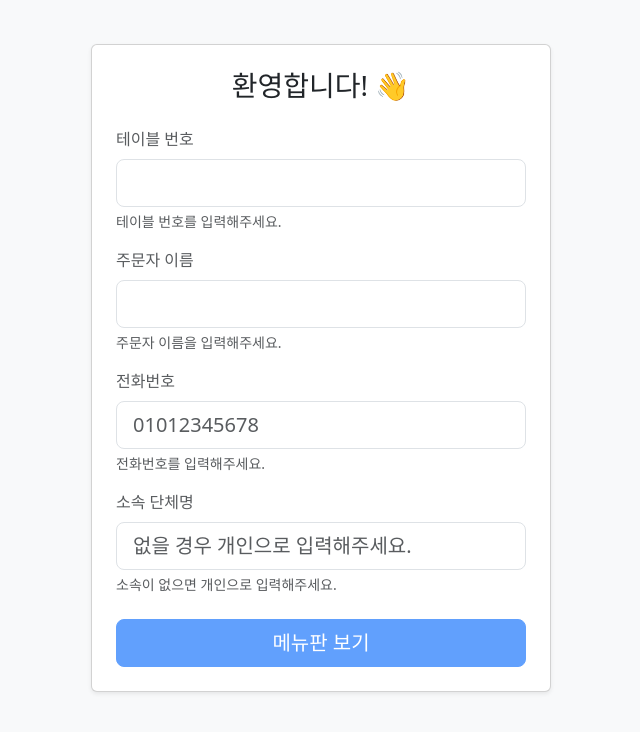
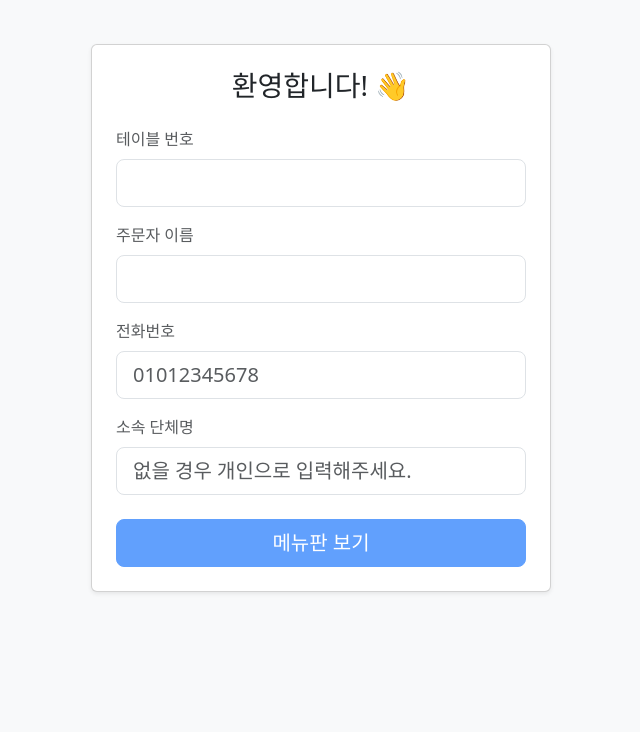
Before and after one commit to jae1u/festival-order, a Flask app: page / in a window 1280 px wide. Shown: the top 732 px of the page, without its empty margins (319-959 px from the left). Run offline with Flask 3, Linux system fonts and the light colour scheme.

Commit message:
fix: simplify login validation hints

```diff
--- a/web/templates/customer_login.html
+++ b/web/templates/customer_login.html
@@ -14,9 +14,6 @@
             margin: auto;
         }
 
-        .form-text {
-            min-height: 1.25rem;
-        }
     </style>
 </head>
 
@@ -29,27 +26,27 @@
                     <label class="form-label text-muted">테이블 번호</label>
                     <input type="text" name="table_no" id="tableNo" class="form-control form-control-lg"
                         inputmode="numeric" maxlength="10" autocomplete="off" required aria-describedby="tableNoHelp">
-                    <div id="tableNoHelp" class="form-text validation-message">1 이상의 숫자로 입력해주세요.</div>
+                    <div id="tableNoHelp" class="invalid-feedback"></div>
                 </div>
                 <div class="mb-3">
                     <label class="form-label text-muted">주문자 이름</label>
                     <input type="text" name="customer_name" id="customerName" class="form-control form-control-lg"
                         maxlength="20" autocomplete="name" required aria-describedby="nameHelp">
-                    <div id="nameHelp" class="form-text validation-message">20자 이내로 입력해주세요.</div>
+                    <div id="nameHelp" class="invalid-feedback"></div>
                 </div>
                 <div class="mb-3">
                     <label class="form-label text-muted">전화번호</label>
                     <input type="tel" name="customer_phone" id="customerPhone" class="form-control form-control-lg"
                         inputmode="numeric" maxlength="11" autocomplete="tel" placeholder="01012345678" required
                         aria-describedby="phoneHelp">
-                    <div id="phoneHelp" class="form-text validation-message">하이픈 없이 숫자 10자리 또는 11자리로 입력해주세요.</div>
+                    <div id="phoneHelp" class="invalid-feedback"></div>
                 </div>
                 <div class="mb-4">
                     <label class="form-label text-muted">소속 단체명</label>
                     <input type="text" name="organization" id="organization" class="form-control form-control-lg"
                         maxlength="20" placeholder="없을 경우 개인으로 입력해주세요." required
                         aria-describedby="organizationHelp">
-                    <div id="organizationHelp" class="form-text validation-message">20자 이내로 입력해주세요.</div>
+                    <div id="organizationHelp" class="invalid-feedback"></div>
                 </div>
                 <button type="submit" id="submitButton" class="btn btn-primary btn-lg w-100" disabled>메뉴판 보기</button>
             </form>
@@ -65,6 +62,7 @@
             customerPhone: document.getElementById('customerPhone'),
             organization: document.getElementById('organization'),
         };
+        const touchedFields = new Set();
 
         const rules = {
             tableNo(value) {
@@ -76,24 +74,24 @@
                 if (number > 2147483647) {
                     return { valid: false, message: '테이블 번호가 너무 큽니다.' };
                 }
-                return { valid: true, message: '확인되었습니다.' };
+                return { valid: true, message: '' };
             },
             customerName(value) {
                 if (!value) return { valid: false, message: '주문자 이름을 입력해주세요.' };
                 if (value.length > 20) return { valid: false, message: '20자 이내로 입력해주세요.' };
-                return { valid: true, message: '확인되었습니다.' };
+                return { valid: true, message: '' };
             },
             customerPhone(value) {
                 if (!value) return { valid: false, message: '전화번호를 입력해주세요.' };
                 if (!/^\d{10,11}$/.test(value)) {
                     return { valid: false, message: '숫자 10자리 또는 11자리로 입력해주세요.' };
                 }
-                return { valid: true, message: '확인되었습니다.' };
+                return { valid: true, message: '' };
             },
             organization(value) {
                 if (!value) return { valid: false, message: '소속이 없으면 개인으로 입력해주세요.' };
                 if (value.length > 20) return { valid: false, message: '20자 이내로 입력해주세요.' };
-                return { valid: true, message: '확인되었습니다.' };
+                return { valid: true, message: '' };
             },
         };
 
@@ -104,14 +102,12 @@
             }
         }
 
-        function setFieldState(input, result) {
+        function setFieldState(key, result) {
+            const input = fields[key];
             const message = document.getElementById(input.getAttribute('aria-describedby'));
-            input.classList.toggle('is-valid', result.valid);
-            input.classList.toggle('is-invalid', !result.valid && input.value.length > 0);
+            const shouldShowError = !result.valid && touchedFields.has(key);
             message.textContent = result.message;
-            message.classList.toggle('text-success', result.valid);
-            message.classList.toggle('text-danger', !result.valid && input.value.length > 0);
-            message.classList.toggle('text-muted', !result.valid && input.value.length === 0);
+            input.classList.toggle('is-invalid', shouldShowError);
         }
 
         function validateForm() {
@@ -123,7 +119,7 @@
             };
 
             Object.entries(results).forEach(([key, result]) => {
-                setFieldState(fields[key], result);
+                setFieldState(key, result);
             });
 
             submitButton.disabled = !Object.values(results).every(result => result.valid);
@@ -131,16 +127,24 @@
 
         [fields.tableNo, fields.customerPhone].forEach(input => {
             input.addEventListener('input', () => {
+                touchedFields.add(input.id === 'tableNo' ? 'tableNo' : 'customerPhone');
                 sanitizeNumeric(input);
                 validateForm();
             });
         });
 
-        [fields.customerName, fields.organization].forEach(input => {
-            input.addEventListener('input', validateForm);
+        fields.customerName.addEventListener('input', () => {
+            touchedFields.add('customerName');
+            validateForm();
+        });
+
+        fields.organization.addEventListener('input', () => {
+            touchedFields.add('organization');
+            validateForm();
         });
 
         form.addEventListener('submit', event => {
+            Object.keys(fields).forEach(key => touchedFields.add(key));
             validateForm();
             if (submitButton.disabled) {
                 event.preventDefault();
```
